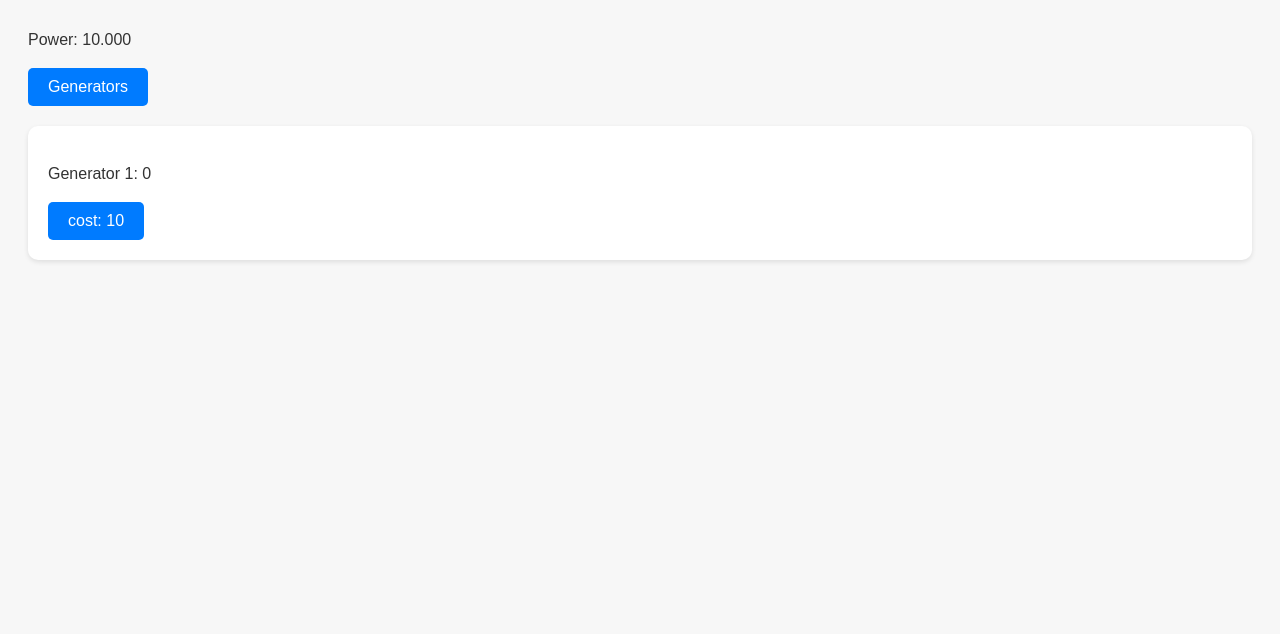
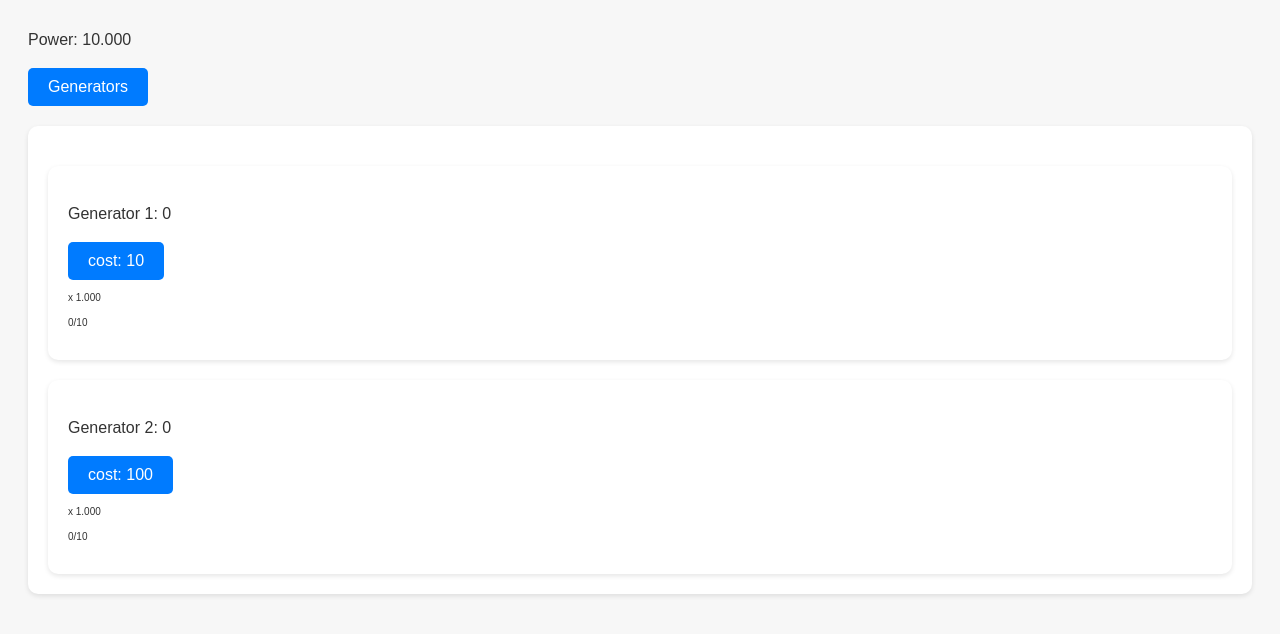
Before and after one commit to bananasananab1/Infinite-Generators, a plain HTML site: page index.html in a window 1280 px wide. Drawn offline with Linux system fonts and the light colour scheme.

Commit message:
added gen2

```diff
--- a/index.html
+++ b/index.html
@@ -7,10 +7,18 @@
     </head>
     <body>
         <p>Power: <span id="pwrdis">0</p>
-        <button onclick = 'HideOthers("generator1")'>Generators</button>
-        <div id='generator1' class="generators">
-            <p>Generator 1: <span id="gen1amt">0</p>
-            <button onclick="buygen1()">cost: <span id="gen1buy">cost</span></button>
+        <button onclick = 'HideOthers("generators")'>Generators</button>
+        <div id="generators" class="generators">
+            <div class="generators">
+                <p>Generator 1: <span id="gen1amt">0</p>
+                <button onclick="buygen(1)">cost: <span id="gen1buy">cost</span></button>
+                <p style="font-size: 10;" id="gen1mul">x 1</p> <p style="font-size: 10;" id="gen1bht">10/10</p>
+            </div>
+            <div class="generators">
+                <p>Generator 2: <span id="gen2amt">0</p>
+                <button onclick="buygen(2)">cost: <span id="gen2buy">cost</span></button>
+                <p style="font-size: 10;" id="gen2mul">x 1</p> <p style="font-size: 10;" id="gen2bht">10/10</p>
+            </div>
         </div>
         <div id='Test' class="Test">
             <p>Test</p>
--- a/script.js
+++ b/script.js
@@ -2,8 +2,9 @@
 const divs = ['generator1'];
 let stats = {
     pwr: ExpantaNum(10),
-    tps: ExpantaNum(100),
+    tps: ExpantaNum(1),
     gen1: {mb: ExpantaNum(0),cur: ExpantaNum(0),cost: ExpantaNum(10),mpwr: ExpantaNum(1),scale: ExpantaNum(10)},
+    gen2: {mb: ExpantaNum(0),cur: ExpantaNum(0),cost: ExpantaNum(100),mpwr: ExpantaNum(1),scale: ExpantaNum(100)},
 };
 const one = new ExpantaNum(1)
 function HideOthers(not_hide) {
@@ -21,20 +22,30 @@ function HideOthers(not_hide) {
 }
 function updateall(){
     document.getElementById("pwrdis").innerText = stats.pwr.toFixed(3);
+    stats.pwr = stats.pwr.add(stats.gen1.cur.mul(stats.gen1.mpwr.mul(stats.tps)).div(100));
+    stats.gen1.cur = stats.gen1.cur.add(stats.gen2.cur.mul(stats.gen2.mpwr).div(100));
+
+    document.getElementById("gen1buy").innerText = stats.gen1.cost.toString();
+    document.getElementById("gen1mul").innerText = `x ${stats.gen1.mpwr.toFixed(3)}`;
     document.getElementById("gen1amt").innerText = stats.gen1.cur.toString();
-    stats.pwr = stats.pwr.add(stats.gen1.cur.mul(stats.gen1.mpwr).div(100));
-    document.getElementById("gen1buy").innerText = stats.gen1.cost.toString();
+    document.getElementById("gen1bht").innerText = stats.gen1.mb.toString()+"/10";
+
+    document.getElementById("gen2buy").innerText = stats.gen2.cost.toString();
+    document.getElementById("gen2mul").innerText = `x ${stats.gen2.mpwr.toFixed(3)}`;
+    document.getElementById("gen2amt").innerText = stats.gen2.cur.toString();
+    document.getElementById("gen2bht").innerText = stats.gen2.mb.toString()+"/10";
 }
-function buygen1(){
-    if (stats.pwr.gte(stats.gen1.cost)){
-        stats.pwr = stats.pwr.sub(stats.gen1.cost);
-        stats.gen1.cur = stats.gen1.cur.add(1);
-        stats.gen1.mb = stats.gen1.mb.add(1);
-        if (stats.gen1.mb.gte(10)){
-        stats.gen1.cost = stats.gen1.cost.mul(stats.gen1.scale);
-        stats.gen1.mb = ExpantaNum(0);
-        stats.gen1.mpwr = stats.gen1.mpwr.mul(1.5);
+function buygen(num){
+    const gen = stats['gen'+num]
+    if (stats.pwr.gte(gen.cost)){
+        stats.pwr = stats.pwr.sub(gen.cost);
+        gen.cur = gen.cur.add(1);
+        gen.mb = gen.mb.add(1);
+        if (gen.mb.gte(10)){
+        gen.cost = gen.cost.mul(gen.scale);
+        gen.mb = ExpantaNum(0);
+        gen.mpwr = gen.mpwr.mul(1.5);
         }
     }
 }
-setInterval(updateall,one.div(stats.tps).toNumber);
+setInterval(updateall,10);
```
